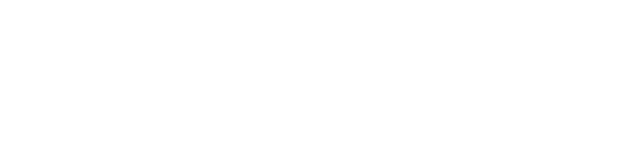
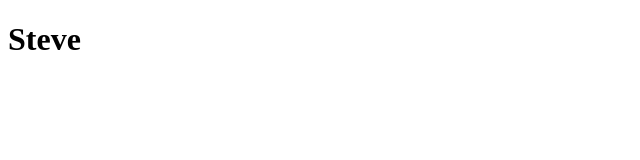
Before and after one commit to judditherrera/primerepositorio, a plain HTML site: page index.html in a window 1280 px wide. Shown: the whole page, without its empty margins (0-640 px from the left). Drawn offline with Linux system fonts and the light colour scheme.

Commit message:
steve commit

```diff
--- a/index.html
+++ b/index.html
@@ -7,6 +7,6 @@
     <title>Judith</title>
 </head>
 <body>
-
+    <h1>Steve</h1>
 </body>
 </html>
```
